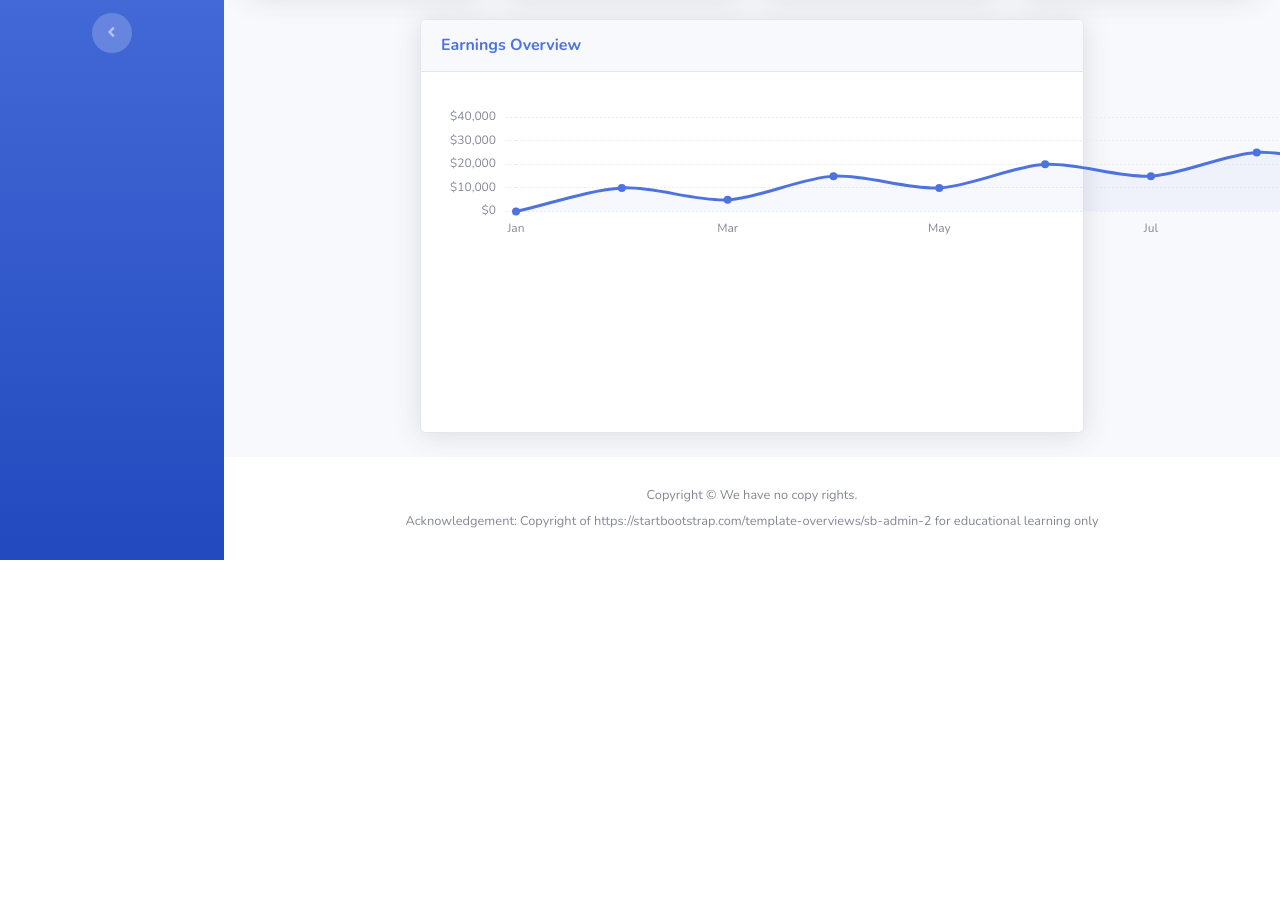
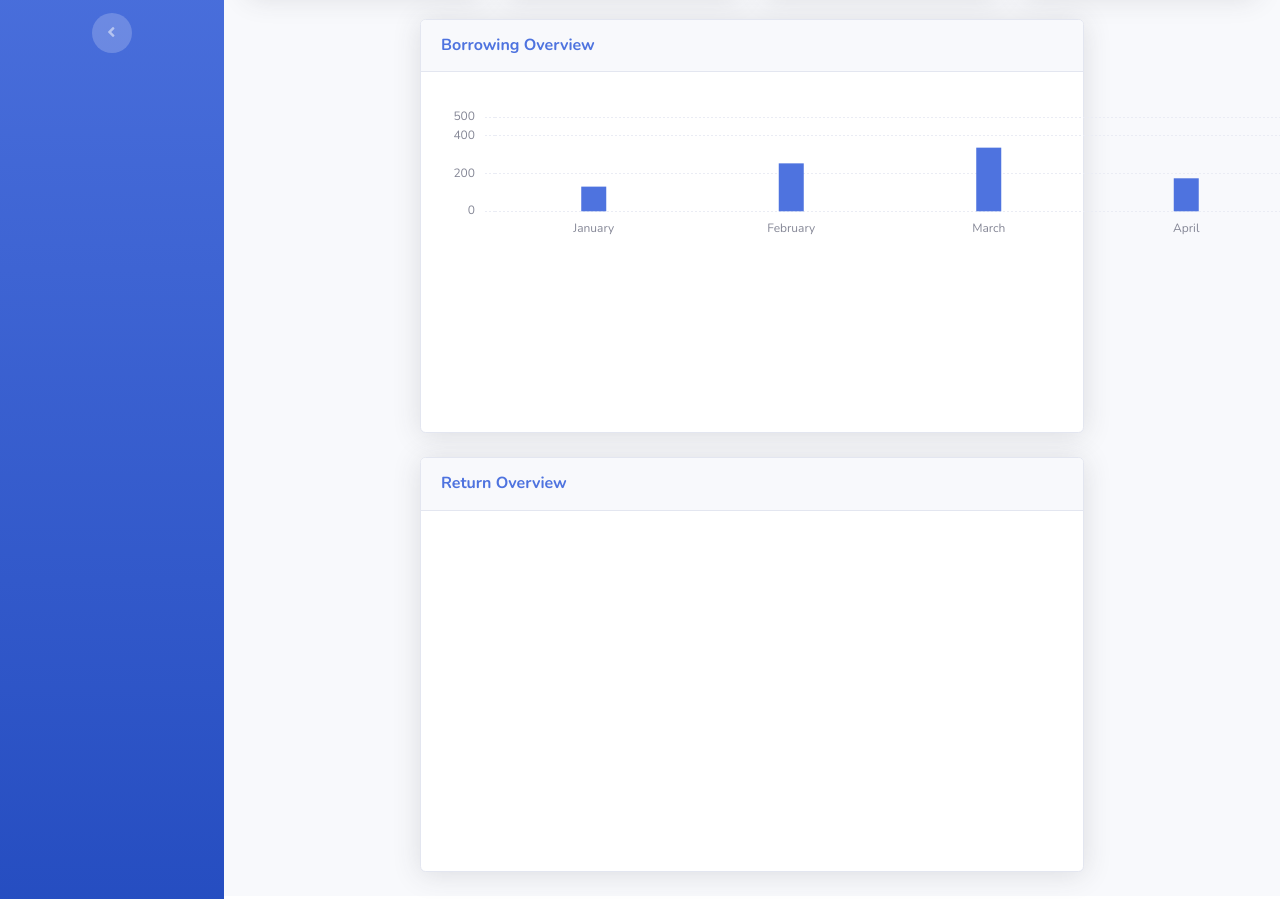
Before and after one commit to ujjwalbatra/smart-library, a website with bundled scripts: page admin_web_front/index.html in a window 1280 px wide. Shown: the part 276-1175 px from the top of the page. Before the commit the page ends 836 px from the top, so only its background shows below. Built offline with nearby package versions, Linux system fonts and the light colour scheme.

Commit message:
chsrts changed

```diff
--- a/admin_web_front/index.html
+++ b/admin_web_front/index.html
@@ -233,17 +233,33 @@
 
           <div class="row justify-content-center">
 
-            <!-- Area Chart -->
+            <!-- Bar Chart -->
             <div class="col-xl-8 col-lg-7">
               <div class="card shadow mb-4">
                 <!-- Card Header - Dropdown -->
                 <div class="card-header py-3 d-flex flex-row align-items-center justify-content-between">
-                  <h6 class="m-0 font-weight-bold text-primary">Earnings Overview</h6>
+                  <h6 class="m-0 font-weight-bold text-primary">Borrowing Overview</h6>
                 </div>
                 <!-- Card Body -->
-                <div class="card-body">
-                  <div class="chart-area">
-                    <canvas id="myAreaChart"></canvas>
+                 <div class="card-body">
+                  <div class="chart-bar">
+                    <canvas id="myBarChart"></canvas>
+                  </div>
+                </div>
+              </div>
+            </div>
+
+            <!-- Bar Chart -->
+            <div class="col-xl-8 col-lg-7">
+              <div class="card shadow mb-4">
+                <!-- Card Header - Dropdown -->
+                <div class="card-header py-3 d-flex flex-row align-items-center justify-content-between">
+                  <h6 class="m-0 font-weight-bold text-primary">Return Overview</h6>
+                </div>
+                <!-- Card Body -->
+                 <div class="card-body">
+                  <div class="chart-bar">
+                    <canvas id="myBarChart"></canvas>
                   </div>
                 </div>
               </div>
@@ -313,7 +329,7 @@
   <script src="vendor/chart.js/Chart.min.js"></script>
 
   <!-- Page level custom scripts -->
-  <script src="js/demo/chart-area-demo.js"></script>
+  <script src="js/demo/chart-bar-demo.js"></script>
   <script src="js/demo/chart-pie-demo.js"></script>
 
 </body>
--- a/admin_web_front/js/demo/chart-bar-demo.js
+++ b/admin_web_front/js/demo/chart-bar-demo.js
@@ -38,7 +38,7 @@ var myBarChart = new Chart(ctx, {
       backgroundColor: "#4e73df",
       hoverBackgroundColor: "#2e59d9",
       borderColor: "#4e73df",
-      data: [4215, 5312, 6251, 7841, 9821, 14984],
+      data: [132, 255, 338, 176, 99, 450],
     }],
   },
   options: {
@@ -68,12 +68,12 @@ var myBarChart = new Chart(ctx, {
       yAxes: [{
         ticks: {
           min: 0,
-          max: 15000,
+          max: 500,
           maxTicksLimit: 5,
           padding: 10,
           // Include a dollar sign in the ticks
           callback: function(value, index, values) {
-            return '$' + number_format(value);
+            return number_format(value);
           }
         },
         gridLines: {
```
Also changed, not shown: admin_web_front/charts.html (+1 -1 lines).
